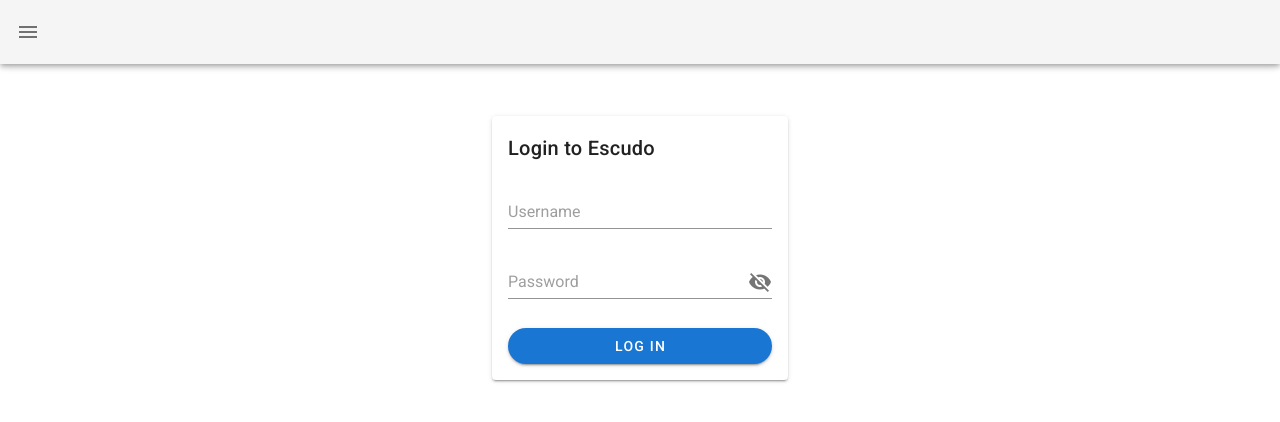
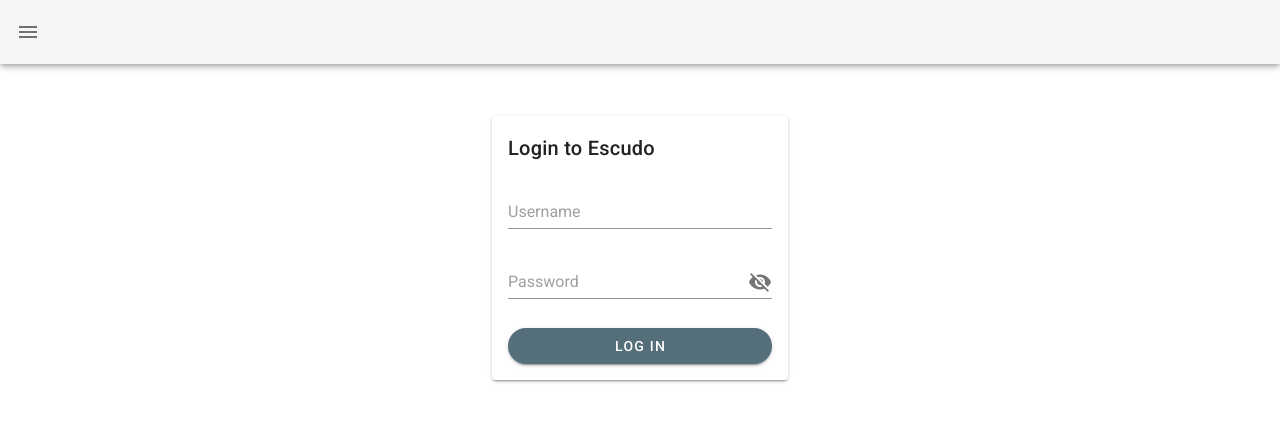
Before and after one commit to ekiauhce/escudo-client, a Vue app: page /login in a window 1280 px wide. Shown: the top 422 px of the page. Built offline with nearby package versions, Linux system fonts and the light colour scheme.

Commit message:
Change primary and secondary theme colors

```diff
--- a/src/plugins/vuetify.js
+++ b/src/plugins/vuetify.js
@@ -1,9 +1,19 @@
 import Vue from "vue";
-import Vuetify from "vuetify";
-import "vuetify/dist/vuetify.min.css";
+import Vuetify from "vuetify/lib";
+
+import colors from "vuetify/lib/util/colors";
 
 Vue.use(Vuetify);
 
-const opts = {};
+const opts = {
+    theme: {
+        themes: {
+            light: {
+                primary: colors.blueGrey.darken1,
+                secondary: colors.teal.lighten3
+            }
+        }
+    }
+};
 
 export default new Vuetify(opts);
```
